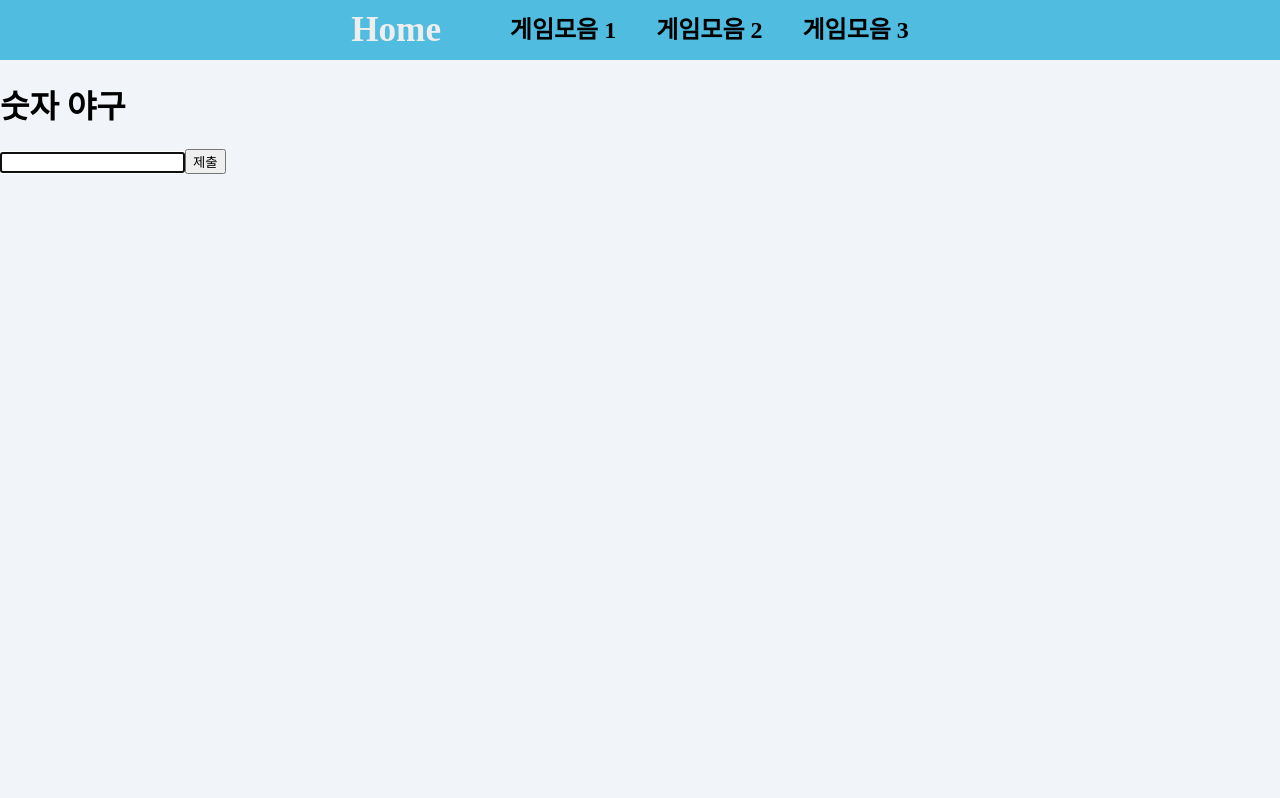
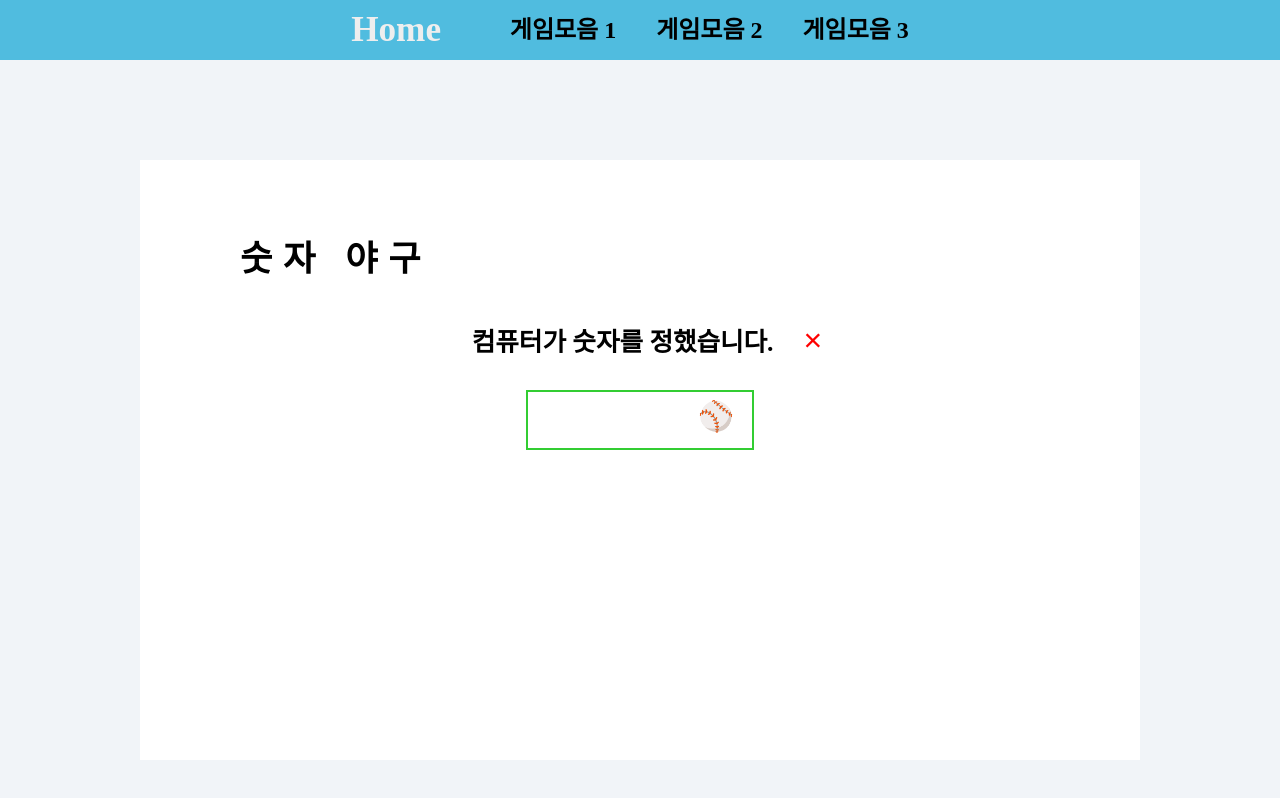
Before and after one commit to WonYoungYun/gameBox, a Vue app in the folder gamebox/: page /numberbaseball in a window 1280 px wide. Shown: the top 798 px of the page. Built offline with nearby package versions, Linux system fonts and the light colour scheme.

Commit message:
number baseball

```diff
--- a/gamebox/src/App.vue
+++ b/gamebox/src/App.vue
@@ -42,6 +42,15 @@ h2 {
   margin: 0;
   padding: 0;
 }
+.main-content {
+  margin: 100px auto;
+  padding: 70px 100px;
+  width: 1000px;
+  min-height: 600px;
+  background-color: #fff;
+  box-sizing: border-box;
+  user-select: none;
+}
 .game-title{
   font-size:2.2em;
   letter-spacing: .3em;
--- a/gamebox/src/components/NumberBaseball.vue
+++ b/gamebox/src/components/NumberBaseball.vue
@@ -1,7 +1,9 @@
 <template>
-  <div>
-    <div>
-      <h1>숫자 야구</h1>
+  <div class="main-content">
+      <h2 class="game-title">숫자 야구</h2>
+      <div class="game-board">
+      <div class="msg-area"><span class="msg">{{msg}}</span>      <button @click="clearGame(all)" class="clear-button">&times;</button></div>
+      <fieldset class="baseball-input">
       <input
         type="text"
         v-model="answerNumber"
@@ -9,14 +11,16 @@
         @keyup.enter="submitNumber"
         maxlength="4"
       >
-      <button @click="submitNumber">제출</button>
-      <div v-if="viewLog">
+      <button @click="submitNumber">&#9918;</button>
+
+      </fieldset>
+      <div v-if="viewLog" class="baseball-log">
         <div
           v-for="(log,index) in logs"
           :key="index"
-        >{{index+1}} 번째 당신의 숫자 : {{log.number}} Strike: {{log.strike}} Ball: {{log.ball}}</div>
+        >{{index+1}}번째 공 : {{log.number}} Strike: {{log.strike}} Ball: {{log.ball}}</div>
       </div>
-    </div>
+      </div>
   </div>
 </template>
 
@@ -29,8 +33,11 @@ export default {
       ball: 0,
       answerNumber: "",
       logs: [],
+      all: "all",
       viewLog: false,
-      count: 0
+      isOverlap: false,
+      count: 0,
+      msg: "컴퓨터가 숫자를 정했습니다."
     };
   },
   created() {
@@ -52,18 +59,29 @@ export default {
     submitNumber() {
       if (this.answerNumber.length < 4) {
         this.answerNumber = "";
-        return alert("4자리 수를 입력하세요");
+        return this.msg = "4자리 수를 입력하세요";
       }
+      const set = new Set(this.answerNumber)
+      if(set.size < 4) this.isOverlap = true;
+
+      if(this.isOverlap) {
+        this.isOverlap = false;
+        this.answerNumber = ""
+        return this.msg = "숫자가 중복됩니다!"
+      }
+
       const aNumber = this.cNumber.join("");
       if (aNumber === this.answerNumber) {
-        alert("정답입니다!");
-        return this.clearGame("all");
+        this.msg = "정답입니다!";
+        return this.clearGame(this.all);
       } else {
+
         return this.checkNum(aNumber);
       }
     },
     checkNum(aNum) {
       this.count++;
+              this.msg = `남은 횟수: ${10 - this.count}번`
       const uNumber = this.answerNumber.split("");
       uNumber.forEach((element, index) => {
         const uNum = parseInt(element);
@@ -79,7 +97,7 @@ export default {
         ball: this.ball
       });
       if (this.count === 10) {
-        alert(`게임 종료! 당신의 패배! 정답은 ${aNum}`);
+        this.msg = `게임 종료! 당신의 패배! 정답은 ${aNum}`;
         return this.clearGame("all");
       }
       this.viewLog = true;
@@ -91,6 +109,7 @@ export default {
         this.logs = [];
         this.viewLog = false;
         this.cNumber = [];
+        this.msg = "컴퓨터가 공을 던졌습니다!"
       }
       this.answerNumber = "";
       this.strike = 0;
@@ -102,5 +121,59 @@ export default {
 };
 </script>
 
-<style>
+<style scoped>
+button{
+  border:none;
+  outline:none;
+  background:none;
+}
+.game-board{
+  margin-top: 40px;
+  text-align: center;
+}
+.msg-area{
+  margin-bottom:30px;
+}
+.msg{
+  margin-left:20px;
+  font-size:1.6em;
+  font-weight: 700;
+}
+.clear-button{
+  height:100%;
+  font-size:2em;
+  margin-left: 20px;
+  color: rgb(255, 0, 0);
+  cursor: pointer;
+}
+.baseball-input{
+  margin: 0 auto;
+  margin-bottom: 40px;
+  width: 200px;
+  height: 40px;
+  border:2px solid #32cd32;
+}
+.baseball-input::after{
+  content: '';
+  clear: both;
+}
+.baseball-input input{
+  float: left;
+  margin-top:3px;
+  width:140px;
+  font-size:2em;
+  text-align: center;
+  border:none;
+  outline:none;
+}
+.baseball-input button{
+  float: right;
+  font-size: 1.8em;
+  cursor: pointer;
+}
+.baseball-log{
+  font-size:1.5em;
+  color:#333;
+
+}
 </style>
```
